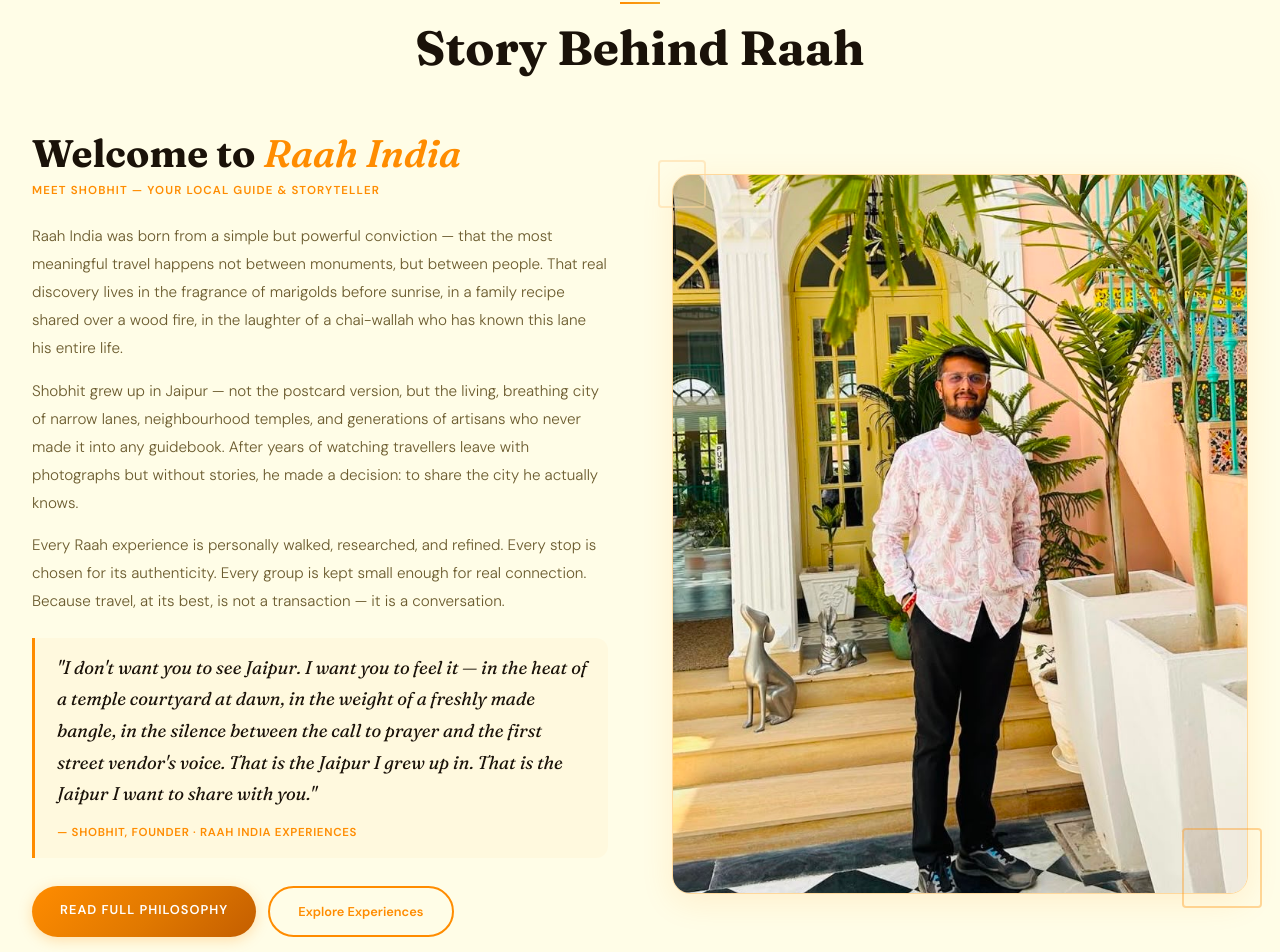
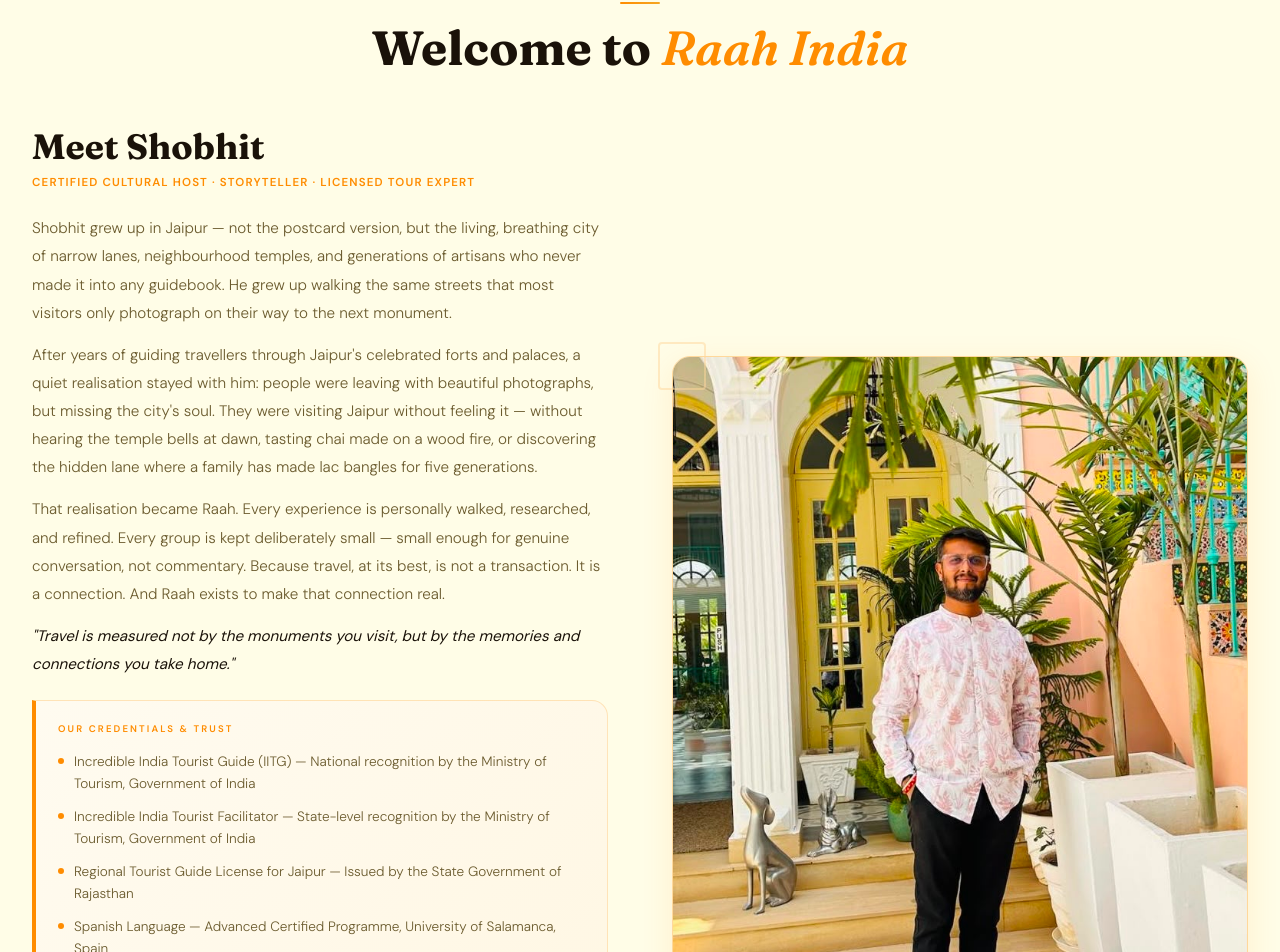
Before and after one commit to dishantsaini25/Tour-Guide, a Next.js app: page / in a window 1280 px wide. Shown: the part 3058-4010 px from the top of the page. Built offline with nearby package versions, Linux system fonts and the light colour scheme.

Commit message:
about: rewrite with Shobhit founder story, credentials block, and updated founder quote

```diff
--- a/src/components/home/AboutPreview.jsx
+++ b/src/components/home/AboutPreview.jsx
@@ -1,169 +1,182 @@
 import Image from "next/image";
 import Link from "next/link";
 import SectionWrapper from "@/components/SectionWrapper";
+
+const PF = "Fraunces, Georgia, serif";
+const IN = "DM Sans, system-ui, sans-serif";
+const OR = "#FF8C00", GO = "#F5A623", CH = "#1A1209", MU = "#6B5B2E";
 
 export default function AboutPreview() {
   return (
     <>
       <style>{`
-        /* ── Primary CTA — pill, gradient, glow hover ── */
         .ap1 {
           background: linear-gradient(135deg, #FF8C00 0%, #E07800 55%, #C45E00 100%);
-          color: #FFFFFF !important;
-          border-radius: 9999px;
+          color: #FFFFFF !important; border-radius: 9999px;
           box-shadow: 0 3px 14px rgba(255,140,0,0.28);
           transition: box-shadow 0.3s ease, transform 0.3s ease;
         }
         .ap1:hover, .ap1:focus-visible {
-          color: #FFFFFF !important;
-          transform: translateY(-2px) scale(1.03);
-          box-shadow:
-            0 0 0 4px rgba(255,140,0,0.14),
-            0 0 22px rgba(255,140,0,0.48),
-            0 8px 24px rgba(255,140,0,0.30);
+          color: #FFFFFF !important; transform: translateY(-2px) scale(1.03);
+          box-shadow: 0 0 0 4px rgba(255,140,0,0.14), 0 0 22px rgba(255,140,0,0.48), 0 8px 24px rgba(255,140,0,0.30);
         }
         .ap1:active { transform: translateY(0) scale(1); }
 
-        /* ── Secondary CTA — pill, outline, glow hover ── */
         .ap2 {
-          border: 2px solid #FF8C00 !important;
-          color: #FF8C00 !important;
-          border-radius: 9999px;
-          background: transparent;
+          border: 2px solid #FF8C00 !important; color: #FF8C00 !important;
+          border-radius: 9999px; background: transparent;
           transition: box-shadow 0.3s ease, transform 0.3s ease, background 0.3s ease;
         }
         .ap2:hover, .ap2:focus-visible {
-          color: #FF8C00 !important;
-          background: rgba(255,140,0,0.06) !important;
+          color: #FF8C00 !important; background: rgba(255,140,0,0.06) !important;
           transform: translateY(-2px) scale(1.03);
-          box-shadow:
-            0 0 0 4px rgba(255,140,0,0.10),
-            0 0 20px rgba(255,140,0,0.35),
-            0 6px 20px rgba(255,140,0,0.18);
+          box-shadow: 0 0 0 4px rgba(255,140,0,0.10), 0 0 20px rgba(255,140,0,0.35), 0 6px 20px rgba(255,140,0,0.18);
         }
         .ap2:active { transform: translateY(0) scale(1); }
 
-        /* ── Shobhit image — responsive sizing ── */
         .ap-img-wrap {
-          position: relative;
-          overflow: hidden;
-          border: 1px solid #FFD89B;
-          border-radius: 18px;
-          width: 100%;
-          max-width: 300px;
-          margin: 0 auto;
+          position: relative; overflow: hidden;
+          border: 1px solid #FFD89B; border-radius: 18px;
+          width: 100%; max-width: 300px; margin: 0 auto;
           aspect-ratio: 4/5;
           box-shadow: 0 8px 32px rgba(255,140,0,0.12);
         }
         @media (min-width: 640px)  { .ap-img-wrap { max-width: 380px; } }
         @media (min-width: 1024px) { .ap-img-wrap { max-width: none; margin: 0; } }
 
-        /* ── Blockquote ── */
         .ap-blockquote {
           border-left: 3px solid #FF8C00;
-          padding: 14px 18px 14px 22px;
+          padding: 16px 18px 16px 22px;
           background: rgba(255,140,0,0.04);
-          border-radius: 0 12px 12px 0;
-          margin: 0;
+          border-radius: 0 12px 12px 0; margin: 0;
         }
         .ap-blockquote p {
           font-family: 'Fraunces', Georgia, serif;
-          font-size: clamp(1rem, 2vw, 1.15rem);
-          font-style: italic;
-          color: #1A1209;
-          line-height: 1.72;
-          font-weight: 400;
-          margin: 0 0 8px;
+          font-size: clamp(0.95rem, 1.8vw, 1.1rem);
+          font-style: italic; color: #1A1209;
+          line-height: 1.78; font-weight: 400; margin: 0 0 8px;
         }
         .ap-blockquote cite {
           font-family: 'DM Sans', system-ui, sans-serif;
-          font-size: 0.72rem;
-          font-style: normal;
-          font-weight: 700;
-          color: #FF8C00;
-          letter-spacing: 0.06em;
-          text-transform: uppercase;
+          font-size: 0.7rem; font-style: normal; font-weight: 700;
+          color: #FF8C00; letter-spacing: 0.06em; text-transform: uppercase;
+        }
+
+        /* ── Credentials block ── */
+        .ap-cred {
+          background: linear-gradient(135deg, #FFFBF0 0%, #FFF7E4 100%);
+          border: 1px solid rgba(255,216,155,0.65);
+          border-left: 4px solid #FF8C00;
+          border-radius: 0 16px 16px 0;
+          padding: 20px 22px;
+        }
+        .ap-cred-item {
+          display: flex; align-items: flex-start; gap: 10px;
+          font-family: 'DM Sans', system-ui, sans-serif;
+          font-size: 0.85rem; color: #6B5B2E;
+          line-height: 1.65; font-weight: 300;
+        }
+        .ap-cred-dot {
+          width: 6px; height: 6px; border-radius: 50%;
+          background: #FF8C00; flex-shrink: 0; margin-top: 7px;
         }
       `}</style>
 
       <SectionWrapper variant="soft">
-        {/* ── Section heading — centred above the two-column grid ── */}
-        <div style={{ textAlign: "center", marginBottom: "56px" }}>
-          <p style={{ fontFamily: "DM Sans, system-ui, sans-serif", fontSize: "0.6rem", letterSpacing: "0.28em", textTransform: "uppercase", fontWeight: 700, color: "#FF8C00", marginBottom: "10px" }}>
-            THE RAAH PHILOSOPHY
+        {/* ── Section heading ── */}
+        <div style={{ textAlign: "center", marginBottom: "52px" }}>
+          <p style={{ fontFamily: IN, fontSize: "0.6rem", letterSpacing: "0.28em", textTransform: "uppercase", fontWeight: 700, color: OR, marginBottom: "10px" }}>
+            The Raah Philosophy
           </p>
-          <div style={{ width: "40px", height: "2px", background: "linear-gradient(to right, #FF8C00, #F5A623)", margin: "0 auto 18px" }} />
-          <h2 style={{ fontFamily: "Fraunces, Georgia, serif", fontWeight: 700, fontSize: "clamp(2rem,4vw,3rem)", color: "#1A1209", lineHeight: 1.1 }}>
-            Story Behind Raah
+          <div style={{ width: "40px", height: "2px", background: `linear-gradient(to right,${OR},${GO})`, margin: "0 auto 18px", borderRadius: "2px" }} />
+          <h2 style={{ fontFamily: PF, fontWeight: 700, fontSize: "clamp(2rem,4vw,3rem)", color: CH, lineHeight: 1.1 }}>
+            Welcome to{" "}
+            <em style={{ color: OR, fontStyle: "italic" }}>Raah India</em>
           </h2>
         </div>
 
         <div className="grid grid-cols-1 lg:grid-cols-2 gap-16 items-center">
 
-          {/* ── Image column — first in JSX → on top on mobile ── */}
+          {/* ── Image column ── */}
           <div style={{ position: "relative" }} className="lg:order-last">
             <div className="ap-img-wrap">
               <Image
                 src="/images/WhatsApp Image 2026-07-23 at 2.47.33 PM.jpeg"
-                alt="Shobhit — founder of Raah India Experiences"
-                fill
-                className="object-cover object-center"
+                alt="Shobhit — Founder of Raah India Experiences"
+                fill className="object-cover object-center"
                 sizes="(max-width:640px) 300px, (max-width:1024px) 380px, 50vw"
               />
             </div>
-            {/* Desktop decorative corner squares */}
-            <div style={{ position: "absolute", bottom: "-14px", right: "-14px", width: "80px", height: "80px", border: "2px solid rgba(255,140,0,0.35)", borderRadius: "4px" }} className="hidden lg:block" />
-            <div style={{ position: "absolute", top: "-14px", left: "-14px", width: "48px", height: "48px", border: "2px solid rgba(255,216,155,0.5)", borderRadius: "4px" }} className="hidden lg:block" />
+            <div style={{ position:"absolute", bottom:"-14px", right:"-14px", width:"80px", height:"80px", border:"2px solid rgba(255,140,0,0.35)", borderRadius:"4px" }} className="hidden lg:block" />
+            <div style={{ position:"absolute", top:"-14px", left:"-14px", width:"48px", height:"48px", border:"2px solid rgba(255,216,155,0.5)", borderRadius:"4px" }} className="hidden lg:block" />
           </div>
 
           {/* ── Text column ── */}
-          <div style={{ display: "flex", flexDirection: "column", gap: "22px" }}>
+          <div style={{ display:"flex", flexDirection:"column", gap:"22px" }}>
 
-            {/* Welcome heading */}
+            {/* Founder intro */}
             <div>
-              <h3 style={{ fontFamily: "Fraunces, Georgia, serif", fontWeight: 700, fontSize: "clamp(1.6rem,3.5vw,2.4rem)", color: "#1A1209", lineHeight: 1.15, marginBottom: "6px" }}>
-                Welcome to{" "}
-                <em style={{ color: "#FF8C00", fontStyle: "italic" }}>Raah India</em>
+              <h3 style={{ fontFamily: PF, fontWeight: 700, fontSize: "clamp(1.5rem,3vw,2.2rem)", color: CH, lineHeight: 1.15, marginBottom: "6px" }}>
+                Meet Shobhit
               </h3>
-              <p style={{ fontFamily: "DM Sans, system-ui, sans-serif", fontSize: "0.72rem", fontWeight: 600, color: "#FF8C00", letterSpacing: "0.1em", textTransform: "uppercase" }}>
-                Meet Shobhit — Your Local Guide &amp; Storyteller
+              <p style={{ fontFamily: IN, fontSize: "0.72rem", fontWeight: 600, color: OR, letterSpacing: "0.10em", textTransform: "uppercase" }}>
+                Certified Cultural Host · Storyteller · Licensed Tour Expert
               </p>
             </div>
 
-            {/* Narrative paragraphs */}
-            <div style={{ display: "flex", flexDirection: "column", gap: "14px", fontFamily: "DM Sans, system-ui, sans-serif", fontSize: "0.95rem", color: "#6B5B2E", lineHeight: 1.85, fontWeight: 300 }}>
+            {/* Narrative */}
+            <div style={{ display:"flex", flexDirection:"column", gap:"14px", fontFamily: IN, fontSize:"0.95rem", color: MU, lineHeight: 1.85, fontWeight: 300 }}>
               <p>
-                Raah India was born from a simple but powerful conviction — that the most meaningful travel happens not between monuments, but between people. That real discovery lives in the fragrance of marigolds before sunrise, in a family recipe shared over a wood fire, in the laughter of a chai-wallah who has known this lane his entire life.
+                Shobhit grew up in Jaipur — not the postcard version, but the living, breathing city of narrow lanes, neighbourhood temples, and generations of artisans who never made it into any guidebook. He grew up walking the same streets that most visitors only photograph on their way to the next monument.
               </p>
               <p>
-                Shobhit grew up in Jaipur — not the postcard version, but the living, breathing city of narrow lanes, neighbourhood temples, and generations of artisans who never made it into any guidebook. After years of watching travellers leave with photographs but without stories, he made a decision: to share the city he actually knows.
+                After years of guiding travellers through Jaipur's celebrated forts and palaces, a quiet realisation stayed with him: people were leaving with beautiful photographs, but missing the city's soul. They were visiting Jaipur without feeling it — without hearing the temple bells at dawn, tasting chai made on a wood fire, or discovering the hidden lane where a family has made lac bangles for five generations.
               </p>
               <p>
-                Every Raah experience is personally walked, researched, and refined. Every stop is chosen for its authenticity. Every group is kept small enough for real connection. Because travel, at its best, is not a transaction — it is a conversation.
+                That realisation became Raah. Every experience is personally walked, researched, and refined. Every group is kept deliberately small — small enough for genuine conversation, not commentary. Because travel, at its best, is not a transaction. It is a connection. And Raah exists to make that connection real.
+              </p>
+              <p style={{ fontStyle: "italic", color: CH, fontWeight: 400 }}>
+                "Travel is measured not by the monuments you visit, but by the memories and connections you take home."
               </p>
             </div>
 
-            {/* Shobhit's quote */}
+            {/* Credentials block */}
+            <div className="ap-cred">
+              <p style={{ fontFamily: IN, fontSize: "0.6rem", letterSpacing: "0.22em", textTransform: "uppercase", fontWeight: 700, color: OR, marginBottom: "14px" }}>
+                Our Credentials &amp; Trust
+              </p>
+              <div style={{ display:"flex", flexDirection:"column", gap:"10px" }}>
+                {[
+                  "Incredible India Tourist Guide (IITG) — National recognition by the Ministry of Tourism, Government of India",
+                  "Incredible India Tourist Facilitator — State-level recognition by the Ministry of Tourism, Government of India",
+                  "Regional Tourist Guide License for Jaipur — Issued by the State Government of Rajasthan",
+                  "Spanish Language — Advanced Certified Programme, University of Salamanca, Spain",
+                ].map((item, i) => (
+                  <div key={i} className="ap-cred-item">
+                    <div className="ap-cred-dot" />
+                    <span>{item}</span>
+                  </div>
+                ))}
+              </div>
+            </div>
+
+            {/* Founder quote */}
             <blockquote className="ap-blockquote">
               <p>
-                "I don't want you to see Jaipur. I want you to feel it — in the heat of a temple courtyard at dawn, in the weight of a freshly made bangle, in the silence between the call to prayer and the first street vendor's voice. That is the Jaipur I grew up in. That is the Jaipur I want to share with you."
+                "I don't simply want you to see Jaipur — I want you to feel it. In the quiet devotion of a temple at dawn, in the warmth of a family kitchen, in the rhythm of its markets, and in the conversations that rarely appear on any itinerary. That is the Jaipur I grew up in. That is the Jaipur I invite you to discover."
               </p>
               <cite>— Shobhit, Founder · Raah India Experiences</cite>
             </blockquote>
 
             {/* CTAs */}
-            <div style={{ display: "flex", gap: "12px", flexWrap: "wrap", paddingTop: "6px" }}>
-              <Link
-                href="/about"
-                className="ap1"
-                style={{ padding: "13px 28px", fontFamily: "DM Sans, system-ui, sans-serif", fontSize: "0.8rem", fontWeight: 700, letterSpacing: "0.08em", textTransform: "uppercase", textDecoration: "none" }}
+            <div style={{ display:"flex", gap:"12px", flexWrap:"wrap", paddingTop:"6px" }}>
+              <Link href="/about" className="ap1"
+                style={{ padding:"13px 28px", fontFamily: IN, fontSize:"0.8rem", fontWeight:700, letterSpacing:"0.08em", textTransform:"uppercase", textDecoration:"none" }}
               >
-                Read Full Philosophy
+                Read Full Story
               </Link>
-              <Link
-                href="/experiences"
-                className="ap2"
-                style={{ padding: "13px 28px", fontFamily: "DM Sans, system-ui, sans-serif", fontSize: "0.8rem", fontWeight: 700, textDecoration: "none" }}
+              <Link href="/experiences" className="ap2"
+                style={{ padding:"13px 28px", fontFamily: IN, fontSize:"0.8rem", fontWeight:700, textDecoration:"none" }}
               >
                 Explore Experiences
               </Link>
```
